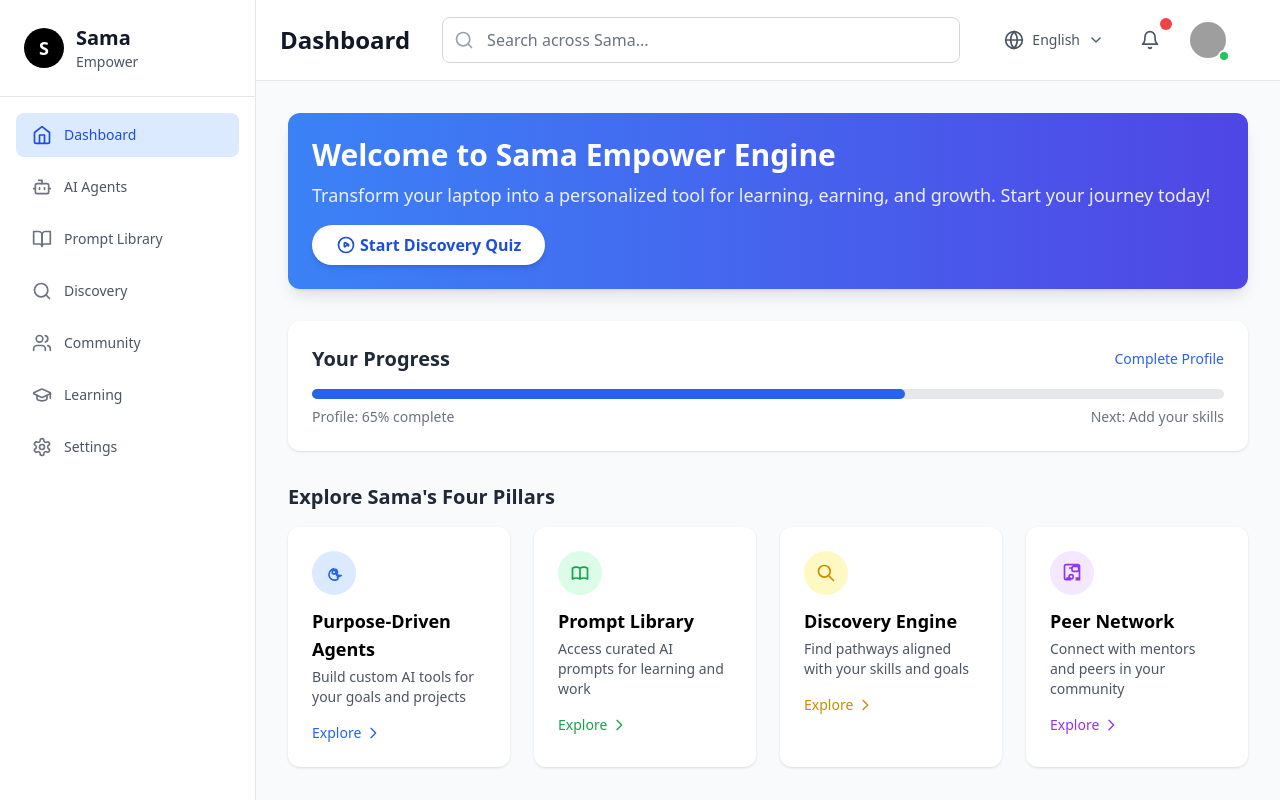
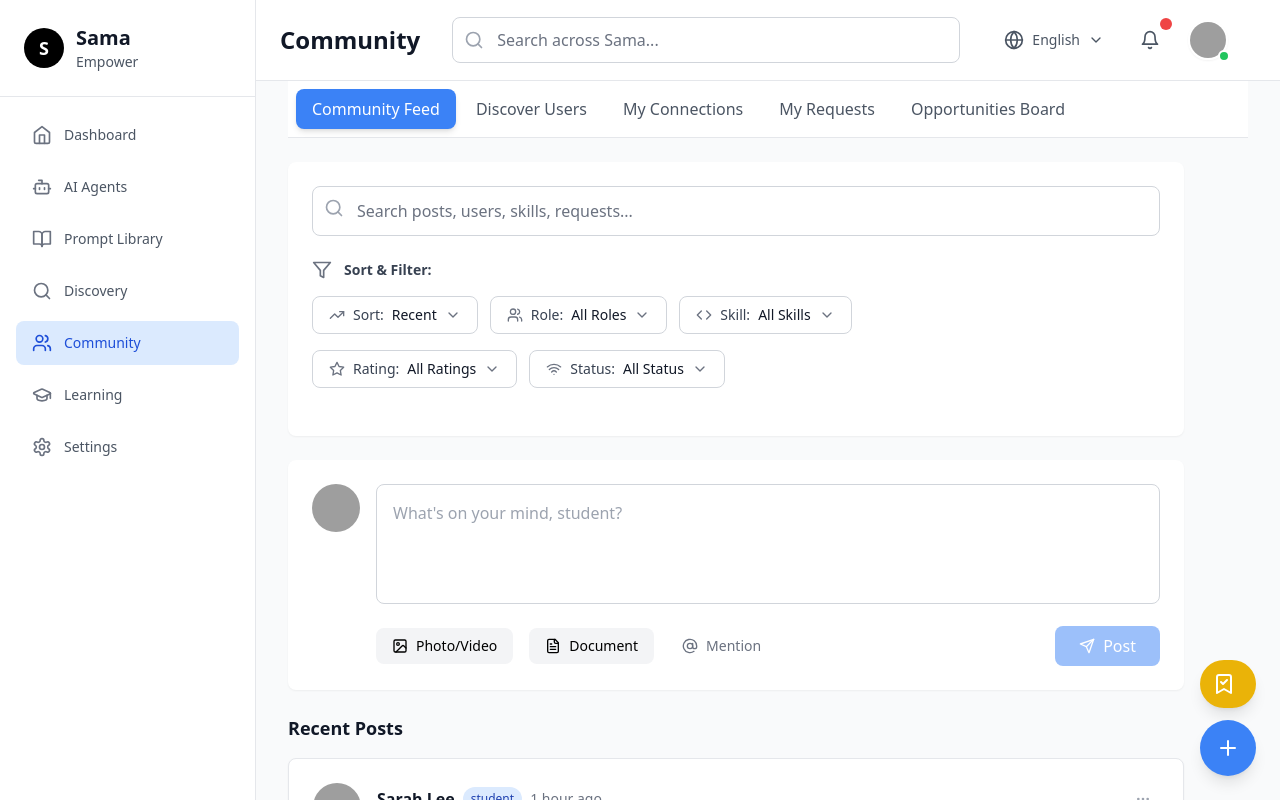
Before and after one commit to AnshulBuxy/Community_board, a React (Vite) app: page /dashboard in a window 1280 px wide. Built offline with nearby package versions, Linux system fonts and the light colour scheme; grey boxes are pictures that could not be loaded.

Commit message:
Updated Dashboard.tsx

```diff
--- a/src/components/Dashboard.tsx
+++ b/src/components/Dashboard.tsx
@@ -10,7 +10,7 @@ import { User } from '../types';
 
 const Dashboard: React.FC = () => {
   const [userType, setUserType] = useState<'admin' | 'user'>('user');
-  const [activeSection, setActiveSection] = useState('dashboard');
+  const [activeSection, setActiveSection] = useState('community');
 
   const currentUser: User = {
     id: 'current-user',
```
